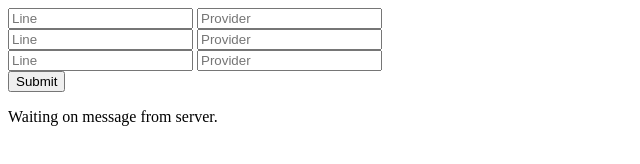
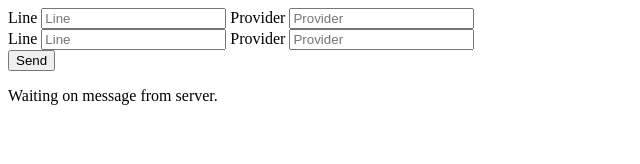
Before and after one commit to linjekoll/socket-server, a plain HTML site: page public/index.html in a window 1280 px wide. Shown: the whole page, without its empty margins (0-640 px from the left). Drawn offline with nearby package versions, Linux system fonts and the light colour scheme.

Commit message:
Implementing a failing test

```diff
--- a/public/index.html
+++ b/public/index.html
@@ -41,21 +41,20 @@
   </script>
   <body>
     <form>
-      <div>
-        <input data-item="1" name="line" type="text" placeholder="Line"/>
-        <input data-item="1" name="provider" type="text" placeholder="Provider"/>
+      <div id="first-input">
+        <label for="line_1">Line</label>
+        <input id="line_1" data-item="1" name="line" type="text" placeholder="Line"/>
+        <label for="provider_1">Provider</label>
+        <input id="provider_1" data-item="1" name="provider" type="text" placeholder="Provider"/>
       </div>
 
-      <div>
-        <input data-item="2" name="line" type="text" placeholder="Line"/>
-        <input data-item="2" name="provider" type="text" placeholder="Provider"/>
+      <div id="sec-input">
+        <label for="line_2">Line</label>
+        <input id="line_2" data-item="2" name="line" type="text" placeholder="Line"/>
+        <label for="provider_2">Provider</label>
+        <input id="provider_2" data-item="2" name="provider" type="text" placeholder="Provider"/>
       </div>
-
-      <div>
-        <input data-item="3" name="line" type="text" placeholder="Line"/>
-        <input data-item="3" name="provider" type="text" placeholder="Provider"/>
-      </div>
-      <input type="submit"/>
+      <input name="Send" value="Send" type="submit"/>
     </form>
 
     <div id="server-message">
```
Also changed, not shown: 2 other files.
